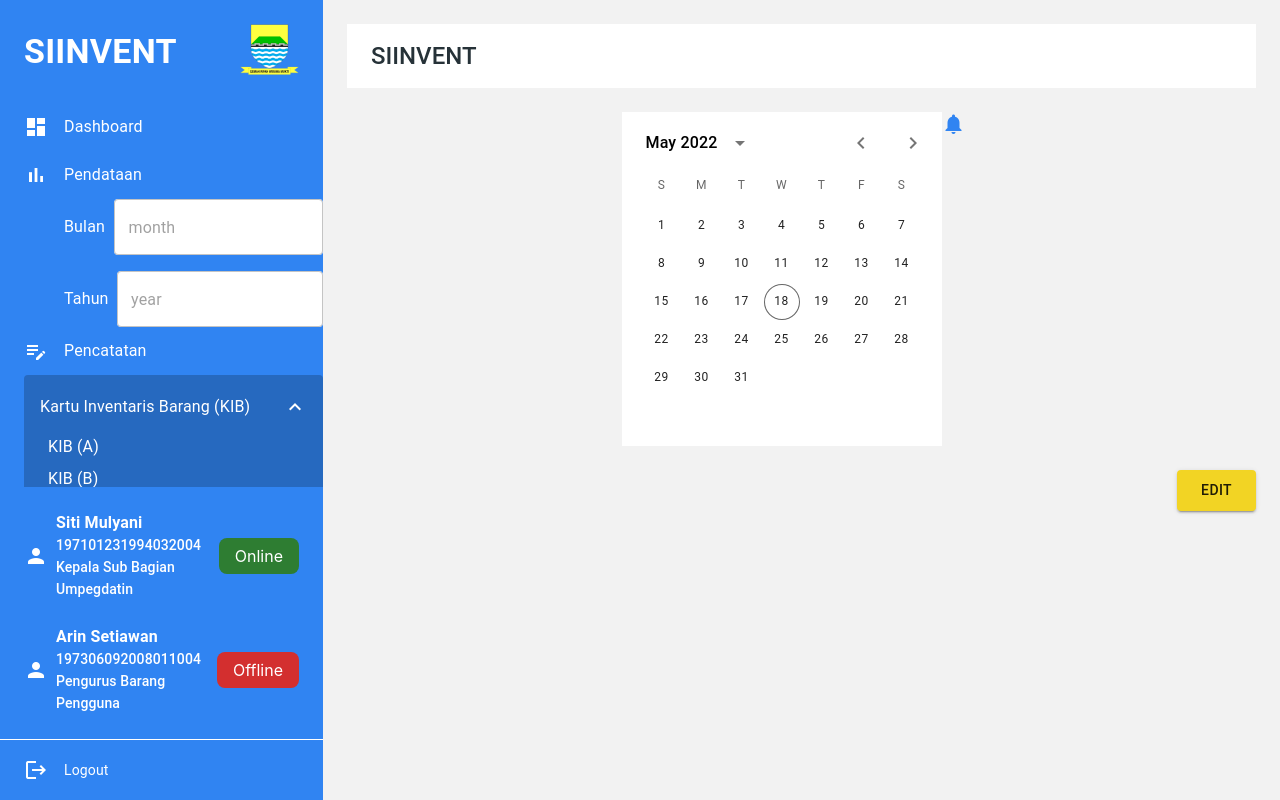
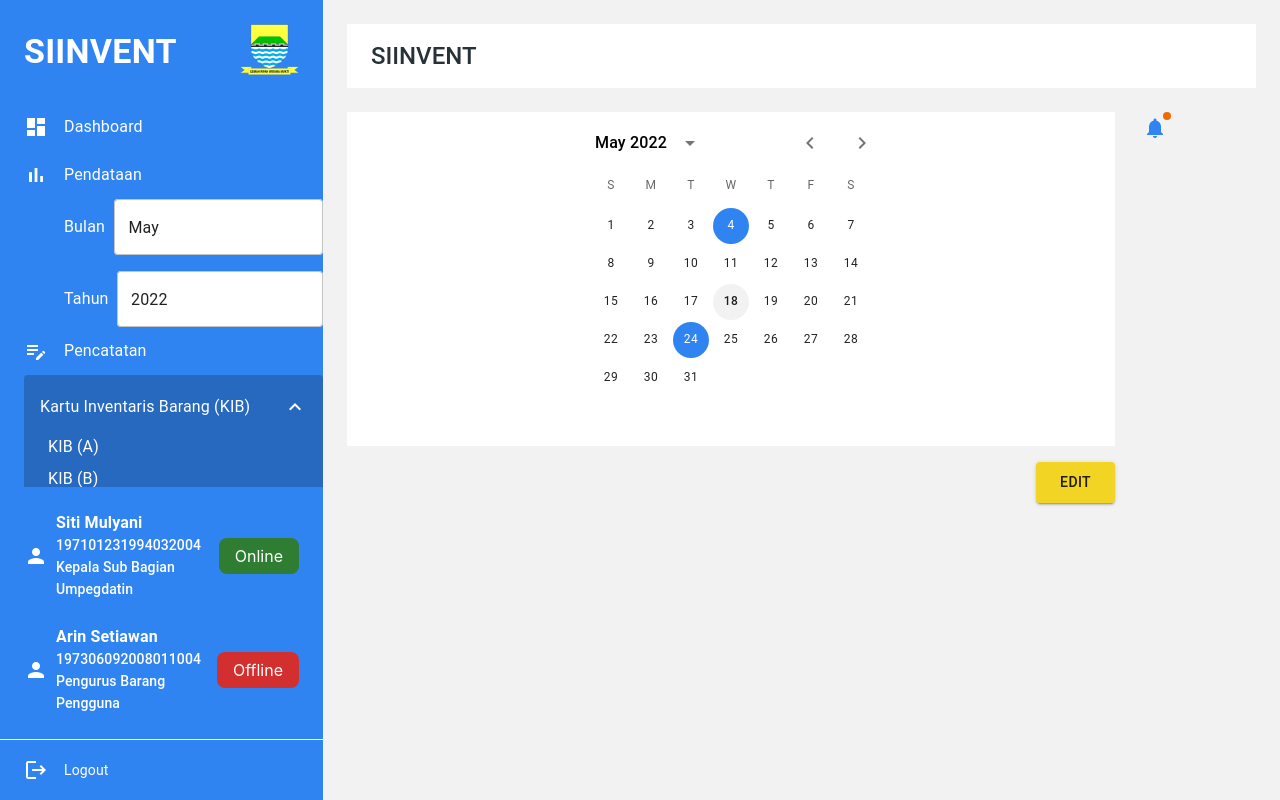
Before and after one commit to MochamadFW/proyek-sistem-inventarisasi, a React (Create React App) app in the folder client/: page /pendataan in a window 1280 px wide. Built offline with nearby package versions, Linux system fonts and the light colour scheme.

Commit message:
:lipstick: FE: Adapt the implementation to Figma design

```diff
--- a/client/src/App.js
+++ b/client/src/App.js
@@ -2,6 +2,7 @@ import { Routes, Route } from "react-router-dom";
 import { createTheme, ThemeProvider } from "@mui/material/styles";
 
 import { DateProvider } from "./hooks/useDateContext";
+import { KegiatanProvider } from "./hooks/useKegiatanContext";
 
 import Dashboard from './views/dashboard/pages/dashboard';
 import Pendataan from './views/pendataan/pages/pendataan';
@@ -20,20 +21,34 @@ const theme = createTheme({
       main: "#263238",
       white: "#FFFFFF"
     },
-    button:{
-      main:'#F2D424'
+    button: {
+      main: '#F2D424'
+    },
+    info: {
+      main: '#29B6F6'
     }
   },
+  components: {
+    MuiPickerStaticWrapper: {
+      styleOverrides: {
+        root: {
+          width: '768px',
+        }
+      }
+    }
+  }
 })
 
 function App() {
   return (
     <ThemeProvider theme={theme}>
       <DateProvider>
-        <Routes>
-          <Route path="/pendataan" element={<Pendataan />} />
-          <Route path="/" element={<Dashboard />} />
-        </Routes>
+        <KegiatanProvider>
+          <Routes>
+            <Route path="/pendataan" element={<Pendataan />} />
+            <Route path="/" element={<Dashboard />} />
+          </Routes>
+        </KegiatanProvider>
       </DateProvider>
     </ThemeProvider>
   );
--- a/client/src/hooks/useDateContext.js
+++ b/client/src/hooks/useDateContext.js
@@ -3,7 +3,7 @@ import React, { createContext, useState } from "react";
 const DateContext = createContext({});
 
 const DateProvider = ({ children }) => {
-    const [selectedDate, setSelectedDate] = useState(null);
+    const [selectedDate, setSelectedDate] = useState(Date);
     return (
         <DateContext.Provider value={{ selectedDate, setSelectedDate }}>
             {children}
--- /dev/null
+++ b/client/src/hooks/useKegiatanContext.js
@@ -0,0 +1,19 @@
+import React, { createContext, useState } from "react";
+
+const KegiatanContext = createContext({});
+
+const KegiatanProvider = ({ children }) => {
+    const [selectedKegiatan, setSelectedKegiatan] = useState(
+        [
+            { namaKegiatan: "Pencatatan barang R. Staf Umum", tanggalKegiatan: new Date(2022, 4, 24) },
+            { namaKegiatan: "Pencatatan KIB (B) R. Kepala Dinas", tanggalKegiatan: new Date(2022, 4, 4) }
+        ]
+    );
+    return (
+        <KegiatanContext.Provider value={{ selectedKegiatan, setSelectedKegiatan }}>
+            {children}
+        </KegiatanContext.Provider>
+    )
+}
+
+export { KegiatanContext, KegiatanProvider }
--- a/client/src/views/pendataan/pages/pendataan.jsx
+++ b/client/src/views/pendataan/pages/pendataan.jsx
@@ -1,26 +1,136 @@
-import React, { useContext } from "react";
-import { Box, Icon, Typography, TextField } from "@mui/material";
+import React, { useContext, useState } from "react";
+import { Alert, Box, Badge, Icon, IconButton, Snackbar, Typography, TextField, Dialog, Button, Popover } from "@mui/material";
 import { AdapterDateFns } from '@mui/x-date-pickers/AdapterDateFns';
 import { LocalizationProvider } from '@mui/x-date-pickers/LocalizationProvider';
 import { StaticDatePicker } from '@mui/x-date-pickers/StaticDatePicker';
+import { DatePicker } from '@mui/x-date-pickers/DatePicker';
+import { PickersDay, pickersDayClasses } from '@mui/x-date-pickers/PickersDay';
+
+import isSameDay from 'date-fns/isSameDay';
+import moment from 'moment';
 
 import { DateContext } from "../../../hooks/useDateContext";
+import { KegiatanContext } from "../../../hooks/useKegiatanContext";
+
 import Layout from "../../shared/components/layout";
 import SubmitButton from "../../shared/components/button";
 
-import '../style/calendar.css'
+import '../../shared/style/scrollbar.css'
+
+const NotificationKegiatan = ({ data }) => {
+    return (
+        <Box sx={{ display: 'flex', flexDirection: 'column', overflowY: 'hidden', maxHeight: '592px' }}>
+            <Box sx={{ backgroundColor: 'secondary.main', px: 2, py: 3, overflowY: 'hidden' }}>
+                <Typography variant="h6" color="font.white">Notifikasi</Typography>
+            </Box>
+            <Box className="menu" sx={{ width: '320px', maxHeight: '100%', gap: 2, display: 'flex', flexDirection: 'column', px: 3, py: 2, overflowX: 'hidden', overflowY: 'scroll', userSelect: "none", MozUserSelect: "none" }}>
+                {data.map((datas, index) => (
+                    <Box sx={{ width: '100%', borderBottom: index == (data.length - 1) ? '' : '1px solid rgba(0,0,0,.1)', wordBreak: 'break-all' }} key={index}>
+                        <Typography variant="subtitle2">{moment(datas.tanggalKegiatan).format("DD MMMM YYYY")}</Typography>
+                        <Typography variant="body1">{datas.namaKegiatan}</Typography>
+                    </Box>)
+                )}
+            </Box>
+        </Box >
+    )
+}
+
+const FormKegiatan = ({ onSubmit, setDate }) => {
+    const [value, setValue] = useState({ namaKegiatan: "", tanggalKegiatan: new Date() });
+    function handleSubmitAddKegiatan(event) {
+        event.preventDefault();
+        setDate((prevState) => ([...prevState, value]));
+        onSubmit();
+    }
+
+    return (
+        <Box sx={{ display: 'flex', flexDirection: 'column' }}>
+            <Box sx={{ backgroundColor: 'info.main', px: 2, py: 3 }}><Typography variant="h5" color="font.white">Form Input</Typography></Box>
+
+            <form onSubmit={handleSubmitAddKegiatan}>
+                <Box sx={{ display: 'flex', flexDirection: 'column', px: 3, pt: 2, pb: 5, gap: 3 }}>
+
+                    <Box sx={{ display: 'flex', flexDirection: 'column', gap: 1 }}>
+                        <Typography variant="body1">Tanggal Kegiatan</Typography>
+                        <LocalizationProvider dateAdapter={AdapterDateFns}>
+                            <DatePicker
+                                label=""
+                                value={value.tanggalKegiatan}
+                                onChange={(newValue) => {
+                                    setValue((prevState) => ({ ...prevState, tanggalKegiatan: newValue }));
+                                }}
+                                renderInput={(params) => <TextField variant="filled" {...params} />}
+                            />
+                        </LocalizationProvider>
+                    </Box>
+                    <Box sx={{ display: 'flex', flexDirection: 'column', gap: 1 }}>
+                        <Typography variant="body1">Nama Kegiatan Inventaris</Typography>
+                        <TextField
+                            variant="filled"
+                            required
+                            id="nama_kegiatan_inventaris"
+                            value={value.namaKegiatan}
+                            onChange={(newValue) => {
+                                setValue((prevState) => ({ ...prevState, namaKegiatan: newValue.target.value }))
+                            }}
+                            inputProps={{ style: { paddingTop: '12px' } }}
+                        />
+                    </Box>
+                    <Box sx={{ display: 'flex', flexDirection: 'row-reverse' }}>
+                        <SubmitButton Label="Tambah Kegiatan" Types='submit' />
+                    </Box>
+                </Box>
+            </form>
+        </Box>
+    )
+}
 
 const Pendataan = () => {
     const { selectedDate, setSelectedDate } = useContext(DateContext);
+    const { selectedKegiatan, setSelectedKegiatan } = useContext(KegiatanContext);
+    const renderEventsDay = (date, selectedDates, pickersDayProps) => {
+        const matchedStyles = selectedKegiatan.reduce((a, v) => {
+            return isSameDay(date, v.tanggalKegiatan) ? {
+                backgroundColor: "secondary.main",
+                color: "font.white",
+                '&:hover, &:focus': { backgroundColor: "secondary.darker" },
+                '&&.${pickersDayClasses.today}': { backgroundColor: "secondary.main" },
+                [`&&.${pickersDayClasses.selected}`]: { color: 'font.white', backgroundColor: "secondary.darker", border: '2px solid', borderColor: 'secondary.darker' }
+            } : a;
+        }, {});
 
+        return (<PickersDay {...pickersDayProps} sx={{
+            ...matchedStyles,
+        }} />)
+    };
+    const [openFormKegiatan, setOpenFormKegiatan] = useState(false);
+    const handleCloseFormKegiatan = () => {
+        setOpenFormKegiatan(false);
+    };
+    const handleToggleFormKegiatan = () => {
+        setOpenFormKegiatan(!openFormKegiatan);
+    };
+    const [openSnackBar, setOpenSnackBar] = useState(false);
+    const handleCloseSnackBar = () => {
+        setOpenSnackBar(false);
+    };
+    const [anchorNotification, setAnchorNotification] = useState(null);
+    const handleClickNotification = (event) => {
+        setAnchorNotification(event.currentTarget);
+    };
+    const handleNotificationClose = () => {
+        setAnchorNotification(null);
+    };
+    const openNotification = Boolean(anchorNotification);
+    const idNotification = openNotification ? 'notification-popover' : undefined;
     return (
         <Layout>
             <Box sx={{ py: 2, px: 3, mb: 3, backgroundColor: 'font.white', textTransform: 'uppercase', }}>
                 <Typography variant="h5" color="font.main" sx={{ fontWeight: 'medium' }}>siinvent</Typography>
             </Box>
 
-            <Box sx={{ display: 'flex', flexDirection: 'column', gap: '1.5rem' }}>
-                <Box sx={{ display: 'flex', flexDirection: 'row', justifyContent: 'center' }}>
+            <Box sx={{ display: 'flex', flexDirection: 'row', gap: '1.5rem' }}>
+                <Box sx={{ display: 'flex', flexDirection: 'column', justifyContent: 'start', gap: 2 }}>
                     <LocalizationProvider dateAdapter={AdapterDateFns}>
                         <StaticDatePicker
                             displayStaticWrapperAs="desktop"
@@ -29,14 +139,48 @@ const Pendataan = () => {
                             onChange={(newValue) => {
                                 setSelectedDate(newValue);
                             }}
+                            renderDay={renderEventsDay}
+                            inputFormat="dd-mm-yyyy"
                             renderInput={(params) => <TextField {...params} />}
                         />
                     </LocalizationProvider>
-                    <Icon sx={[{ color: 'secondary.main', mr: 2, cursor: 'pointer' }, { '&:hover': { color: 'secondary.darker' } }]}>notifications</Icon>
+                    <Box sx={{display:'flex', flexDirection:'row-reverse'}} onClick={handleToggleFormKegiatan}>
+                        <SubmitButton Label="Edit" />
+                    </Box>
                 </Box>
-                <Box sx={{ alignSelf: 'end' }}>
-                    <SubmitButton Label="Edit" />
+                <Box>
+                    <IconButton sx={{ p: 0.5 }} aria-describedby={idNotification} onClick={handleClickNotification}>
+                        <Badge color="warning" variant="dot">
+                            <Icon sx={[{ color: 'secondary.main', cursor: 'pointer' }, { '&:hover': { color: 'secondary.darker' } }]}>notifications</Icon>
+                        </Badge>
+                    </IconButton>
+                    <Popover
+                        id={idNotification}
+                        open={openNotification}
+                        anchorEl={anchorNotification}
+                        onClose={handleNotificationClose}
+                        anchorOrigin={{
+                            vertical: 'center',
+                            horizontal: 'right'
+                        }}
+                        marginThreshold={0}
+                        PaperProps={{ sx: 'overflowY:hidden' }}
+                    >
+                        <NotificationKegiatan data={selectedKegiatan} />
+                    </Popover>
                 </Box>
+
+                <Dialog
+                    onClose={handleCloseFormKegiatan}
+                    open={openFormKegiatan}
+                >
+                    <FormKegiatan onSubmit={handleCloseFormKegiatan} setDate={setSelectedKegiatan} />
+                </Dialog>
+                <Snackbar open={openSnackBar} autoHideDuration={6000} onClose={handleCloseSnackBar}>
+                    <Alert onClose={handleCloseSnackBar} severity="success" sx={{ width: '100%' }}>
+                        This is a success message!
+                    </Alert>
+                </Snackbar>
             </Box>
         </Layout >
     )
--- a/client/src/views/pendataan/style/calendar.css
+++ /dev/null
@@ -1,3 +0,0 @@
-.css-mvmu1r {
-    justify-content: 'space-evenly';
-}
--- a/client/src/views/shared/components/button.jsx
+++ b/client/src/views/shared/components/button.jsx
@@ -1,8 +1,9 @@
 import { Button } from "@mui/material";
 
-const SubmitButton = ({ Label }) => {
+const SubmitButton = ({ Label, Types}) => {
     return (
         <Button
+            type={Types}
             sx={
                 [
                     {
```
